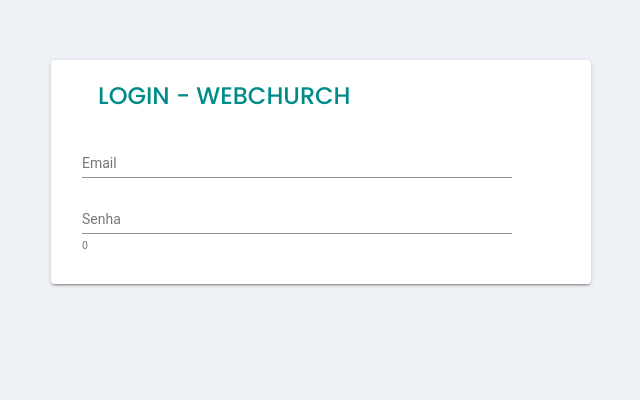
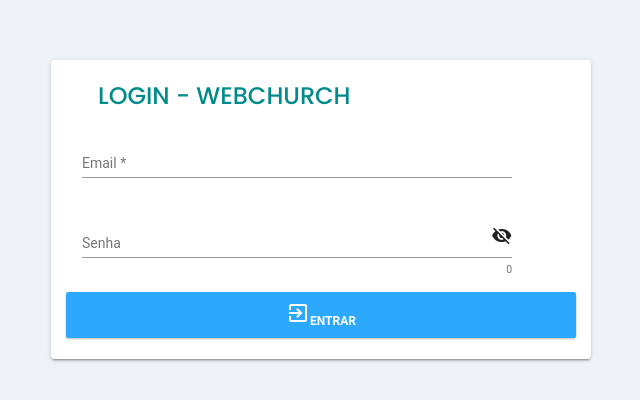
Before and after one commit to rsperlongo/webchurch, an Angular app: page /login in a window 1280 px wide. Shown: the part 210-610 px from the top of the page, without its empty margins (319-959 px from the left). Built offline with nearby package versions, Linux system fonts and the light colour scheme.

Commit message:
updates login

```diff
--- a/src/app/app.module.ts
+++ b/src/app/app.module.ts
@@ -1,6 +1,8 @@
 import { BrowserModule } from '@angular/platform-browser';
 import {BrowserAnimationsModule} from '@angular/platform-browser/animations';
 import { NgModule } from '@angular/core';
+import { FormsModule } from '@angular/forms';
+import { ReactiveFormsModule } from '@angular/forms';
 
 import { AppRoutingModule } from './app-routing.module';
 import { AppComponent } from './app.component';
@@ -49,7 +51,9 @@ import {MatInputModule} from '@angular/material/input'
     MatCheckboxModule,
     MatCardModule,
     MatFormFieldModule,
-    MatInputModule
+    MatInputModule,
+    ReactiveFormsModule,
+    FormsModule
   ],
   exports: [
     MatIconModule,
--- a/src/app/login/login.component.html
+++ b/src/app/login/login.component.html
@@ -10,14 +10,21 @@
           <div class="col-md-12">
               <mat-card-content>
                   <mat-form-field>
-                    <input type="text" matInput placeholder="Email">
+                    <input type="text" matInput placeholder="Email" [formControl]="email" required>
+                    <mat-error *ngIf="email.invalid">{{getErrorMessage()}}</mat-error>
                   </mat-form-field>
                   <br>
+                  <br>
                   <mat-form-field>
-                    <input #input type="password" maxlength="8" matInput placeholder="Senha">
-                    <mat-hint aling="end">{{input.value?.lenght || 0}}</mat-hint>
+                    <input #input type="password" maxlength="8" matInput placeholder="Senha" [type]="hide ? 'password': 'text'">
+                    <mat-icon matSuffix (click)="hide = !hide">{{hide ? 'visibility_off' : 'visibility'}}</mat-icon>
+                    <mat-hint align="end">{{input.value?.lenght || 0}}</mat-hint>
                   </mat-form-field>
-                </mat-card-content>
+              </mat-card-content>
+              <mat-card-footer>
+                <button type="submit" class="btn btn-info  btn-block"><mat-icon>exit_to_app</mat-icon>ENTRAR</button>
+
+              </mat-card-footer>
           </div>
           </mat-card>
 
--- a/src/app/login/login.component.scss
+++ b/src/app/login/login.component.scss
@@ -13,3 +13,6 @@
   text-transform: uppercase;
   color: darkcyan;
 }
+.mat-card-footer {
+  margin-bottom: 5px;
+}
--- a/src/app/login/login.component.ts
+++ b/src/app/login/login.component.ts
@@ -1,4 +1,5 @@
 import { Component, OnInit } from '@angular/core';
+import { FormControl, Validators } from '@angular/forms';
 
 @Component({
   selector: 'app-login',
@@ -7,8 +8,17 @@ import { Component, OnInit } from '@angular/core';
 })
 export class LoginComponent implements OnInit {
 
+  hide = true;
+
   constructor() { }
 
+  email = new FormControl('', [Validators.required, Validators.email]);
+
+  getErrorMessage() {
+    return this.email.hasError('required') ? '*Campo Obrigatório' :
+        this.email.hasError('email') ? 'E-mail inválido' :
+            '';
+  }
   ngOnInit() {
   }
 
```
